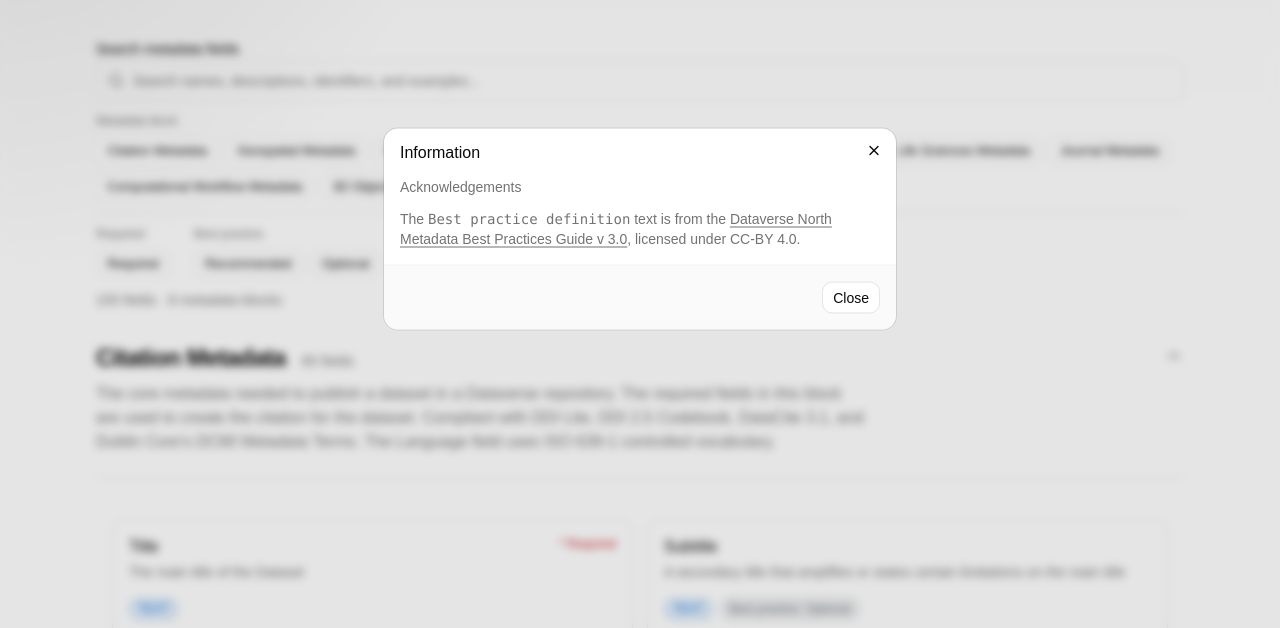
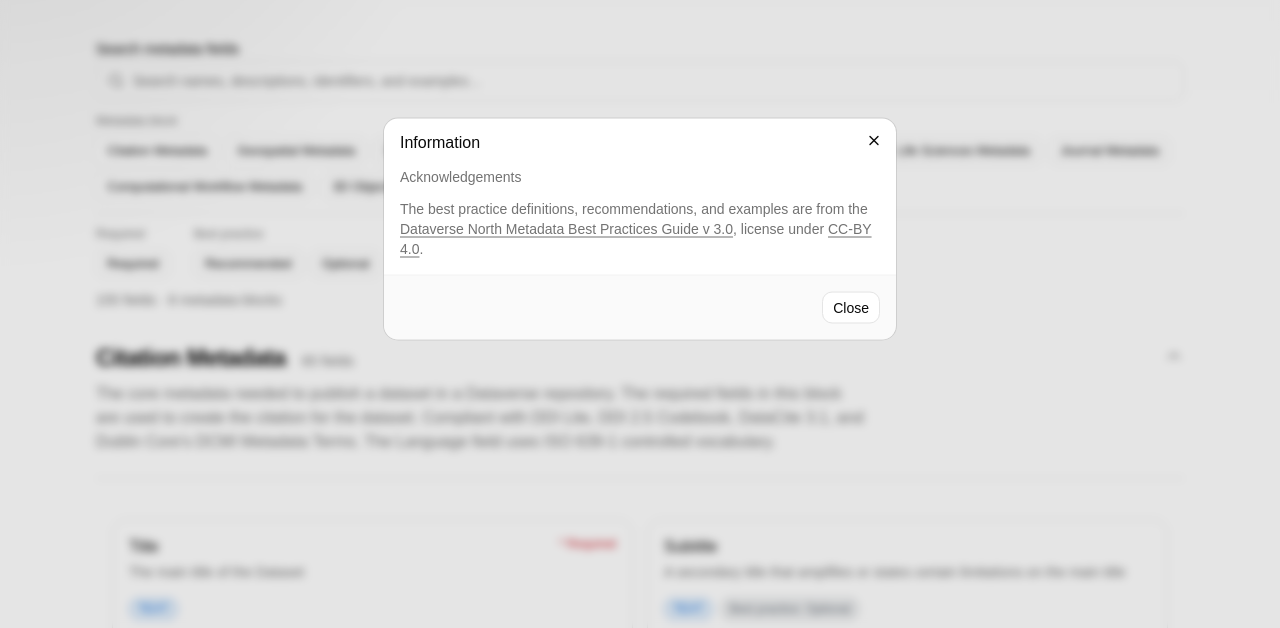
Before and after one commit to kenlhlui/dv-fields-lookup, an Astro site: page / in a window 1280 px wide. Both pictures are taken after a click on the button 1132 px from the left and 104 px from the top of the page. Shown: the part 171-799 px from the top of the page. Built offline with nearby package versions, Linux system fonts and the light colour scheme; Astro itself is replaced by a stand-in of ours.

Commit message:
chore: tidy up repo (#22)
* feat: update acknowledgements text

* docs: update README

* docs: update README.md

* feat: update favicon.ico

* docs: add shields icons to README.md

```diff
--- a/src/content/information.md
+++ b/src/content/information.md
@@ -1,4 +1,5 @@
 <!-- Edit this file directly. Markdown (bold, links, lists, etc.) is supported. -->
 
 # Acknowledgements
-The `Best practice definition` text is from the <a href="https://doi.org/10.5281/zenodo.5668945" target="_blank" rel="noopener noreferrer">Dataverse North Metadata Best Practices Guide v 3.0</a>, licensed under CC-BY 4.0.
+
+The best practice definitions, recommendations, and examples are from the <a href="https://doi.org/10.5281/zenodo.5668945" target="_blank" rel="noopener noreferrer">Dataverse North Metadata Best Practices Guide v 3.0</a>, license under <a href="https://creativecommons.org/licenses/by/4.0/" target="_blank" rel="noopener noreferrer">CC-BY 4.0</a>.
```
Also changed, not shown: README.md, docs/demo.png, public/favicon.ico, public/favicon.svg.
